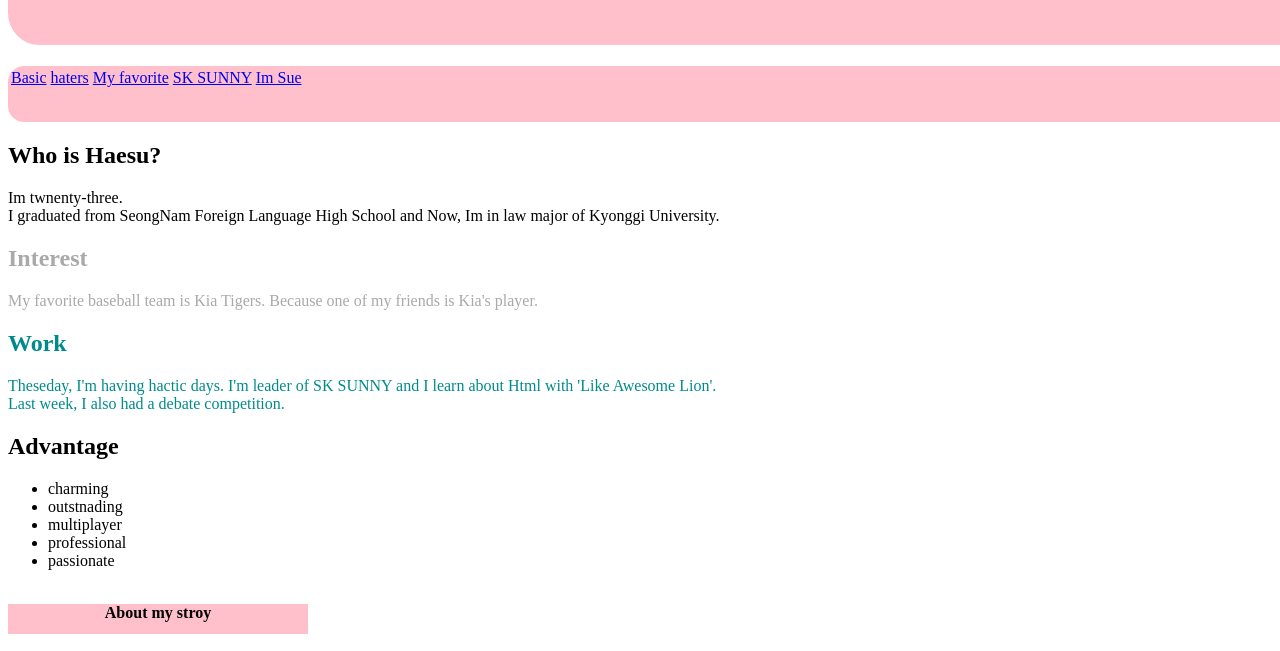
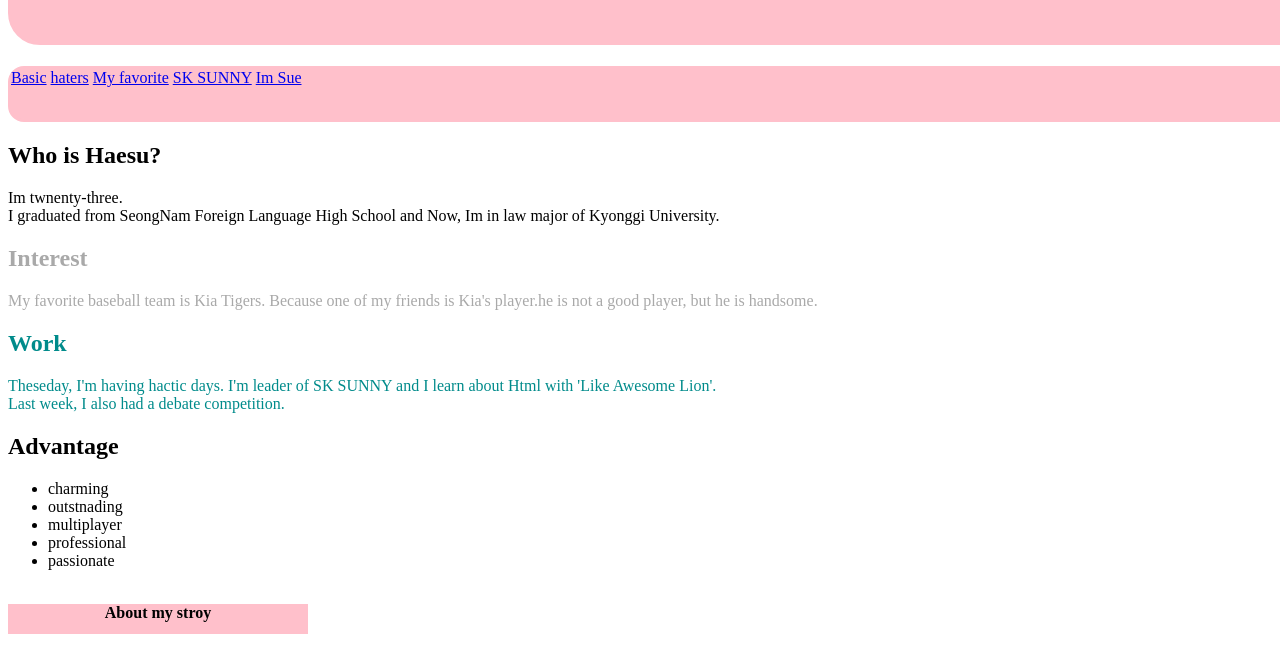
Before and after one commit to gotn0607/first_project, a plain HTML site: page index.html in a window 1280 px wide. Shown: the part 69-720 px from the top of the page. Drawn offline with Linux system fonts and the light colour scheme; files whose address does not match are found by name.

Commit message:
modify index.html

```diff
--- a/index.html
+++ b/index.html
@@ -19,7 +19,7 @@
     </div>
     <div id="Interest">
         <h2>Interest</h2>
-        <p>My favorite baseball team is Kia Tigers. Because one of my friends is Kia's player.</p>
+        <p>My favorite baseball team is Kia Tigers. Because one of my friends is Kia's player.he is not a good player, but he is handsome.</p>
     </div>
     <div id="Work">
         <h2>Work</h2>
```
